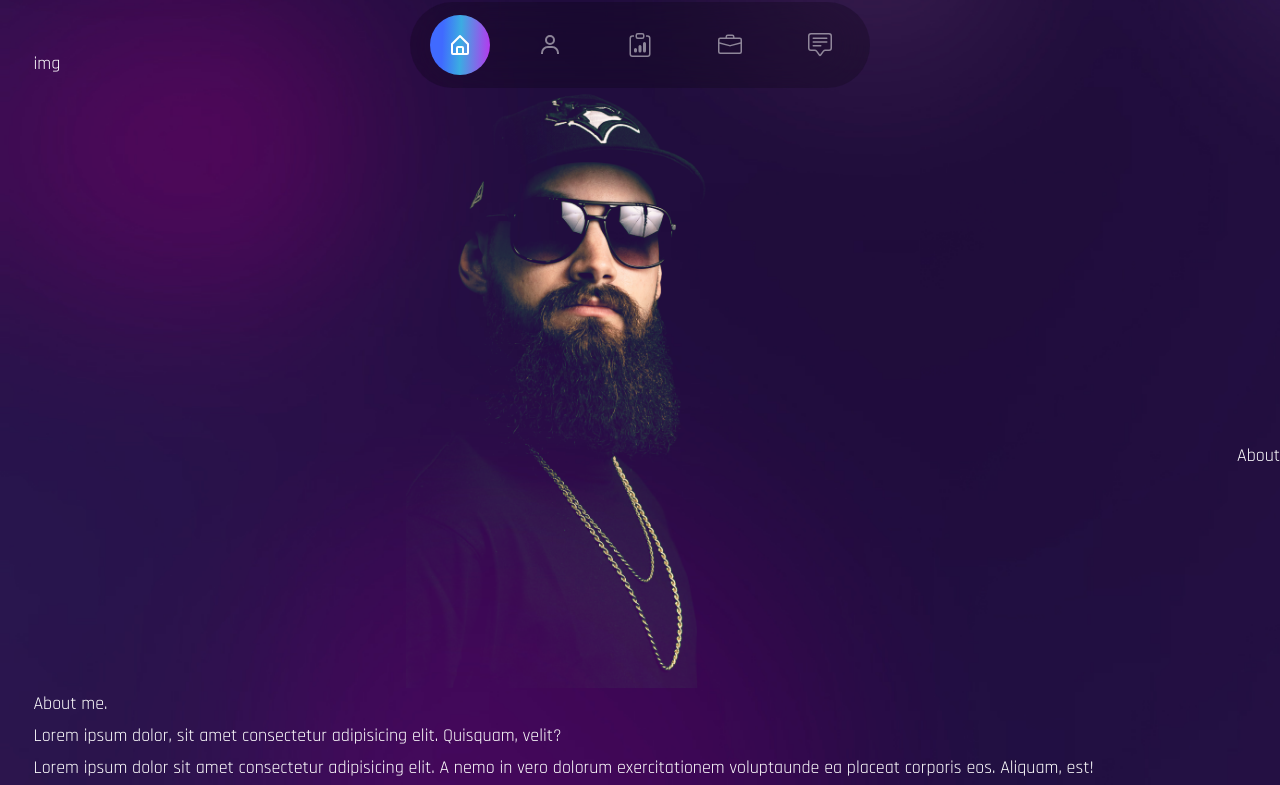
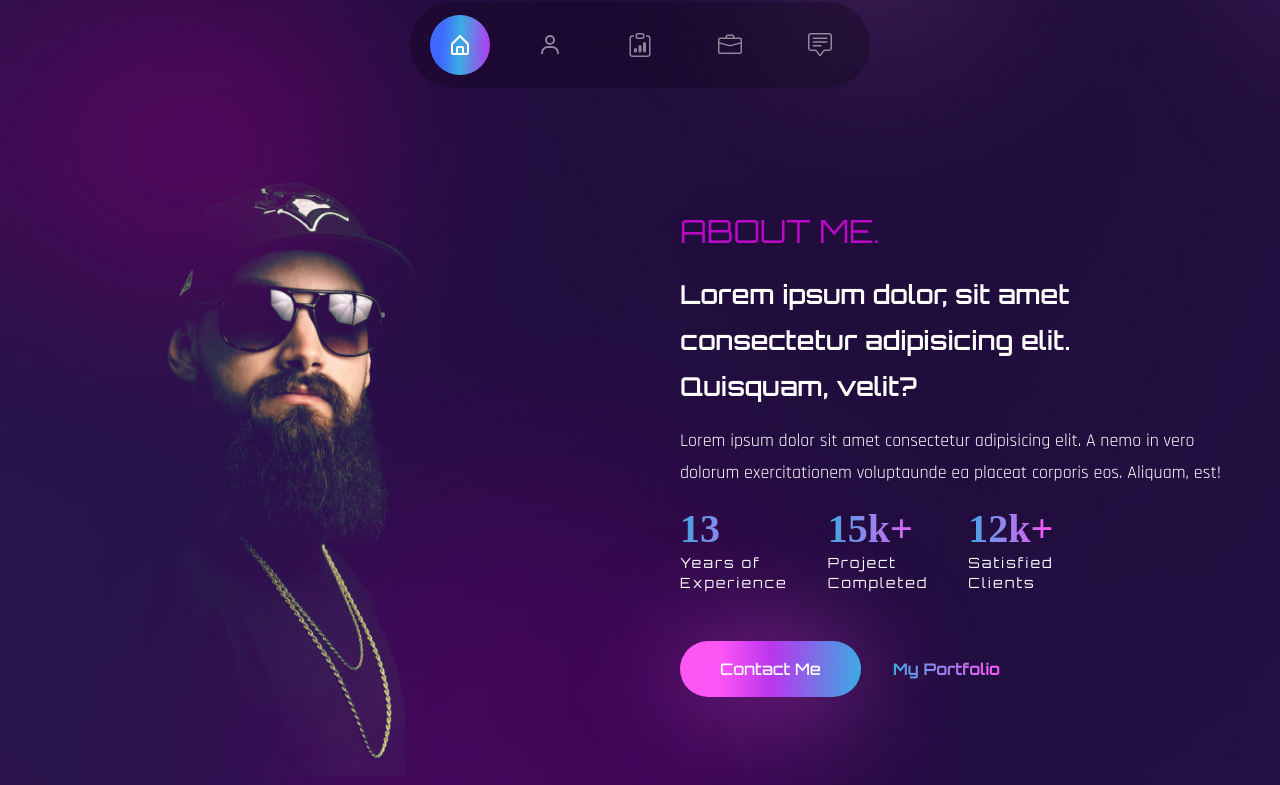
Before and after one commit to dameldesign/danielekundayo-portfolio-2.0, a React (Create React App) app: page / in a window 1280 px wide. Shown: the part 680-1465 px from the top of the page. Built offline with nearby package versions, Linux system fonts and the light colour scheme; the HTML template or start-up script is replaced by a standard one; a web font is replaced by a local one.

Commit message:
inital commit

```diff
--- a/src/components/About.jsx
+++ b/src/components/About.jsx
@@ -1,5 +1,5 @@
 import React from "react";
-import CountUp from "react-countup"
+import CountUp from "react-countup";
 // intersection observer
 import { useInView } from "react-intersection-observer";
 // motion
@@ -14,36 +14,85 @@
   return (
     <section className="section" id="about" ref={ref}>
       <div className="container mx-auto">
-        <div>
+        <div className="flex flex-col gap-y-10 lg:flex-row lg:items-center lg:gap-x-20 lg:gap-y-0 h-screen">
           {/* img */}
-          <div className="flex-1 bg-about bg-contain bg-no-repeat h-[640px] mix-blend-lighten bg-top">
-            img
-          </div>
+          <motion.div
+            variants={fadeIn("right", 0.3)}
+            initial="hidden"
+            whileInView={"show"}
+            viewport={{ once: false, amount: 0.3 }}
+            className="flex-1 bg-about bg-contain bg-no-repeat h-[640px] mix-blend-lighten bg-top"
+          ></motion.div>
           {/* text */}
-          <div className="">
-            <h2>About me.</h2>
-            <h3>
+          <motion.div
+            variants={fadeIn("left", 0.3)}
+            initial="hidden"
+            whileInView={"show"}
+            viewport={{ once: false, amount: 0.3 }}
+            className="flex-1"
+          >
+            <h2 className="h2 text-accent">About me.</h2>
+            <h3 className="h3 mb-4">
               Lorem ipsum dolor, sit amet consectetur adipisicing elit.
               Quisquam, velit?
             </h3>
-            <p>
+            <p className="mb-6">
               Lorem ipsum dolor sit amet consectetur adipisicing elit. A nemo in
               vero dolorum exercitationem voluptaunde ea placeat corporis eos.
               Aliquam, est!
             </p>
             {/* stats */}
-            <div className="flex">
-              <div>
-                <div className="text-[40px] font-tertiary text-gradient mb-2">
-                  {inView ? <CountUp start={0} end={13} duration={6}/>  :null}
+            <div className="flex gap-x-6 lg:gap-x-10 mb-12">
+              <div className="flex">
+                <div>
+                  <div className="text-[40px] font-tertiary text-gradient mb-2">
+                    {inView ? (
+                      <CountUp start={0} end={13} duration={6} />
+                    ) : null}
+                  </div>
+                  <div className="font-primary text-sm tracking-[2px]">
+                    Years of <br /> Experience
+                  </div>
                 </div>
-                <div className="font-primary text-sm tracking-[2px]">Years of <br/> Experience</div>
+              </div>
+
+              <div className="flex">
+                <div>
+                  <div className="text-[40px] font-tertiary text-gradient mb-2">
+                    {inView ? (
+                      <CountUp start={0} end={15} duration={6} />
+                    ) : null}
+                    k+
+                  </div>
+                  <div className="font-primary text-sm tracking-[2px]">
+                    Project <br /> Completed
+                  </div>
+                </div>
+              </div>
+
+              <div className="flex">
+                <div>
+                  <div className="text-[40px] font-tertiary text-gradient mb-2">
+                    {inView ? (
+                      <CountUp start={0} end={12} duration={6} />
+                    ) : null}
+                    k+
+                  </div>
+                  <div className="font-primary text-sm tracking-[2px]">
+                    Satisfied <br /> Clients
+                  </div>
+                </div>
               </div>
             </div>
-          </div>
+            <div className="flex gap-x-8 items-center">
+              <button className="btn btn-lg">Contact Me</button>
+              <a href="#" className="text-gradient btn-link">
+                My Portfolio
+              </a>
+            </div>
+          </motion.div>
         </div>
       </div>
-      About
     </section>
   );
 };
```
